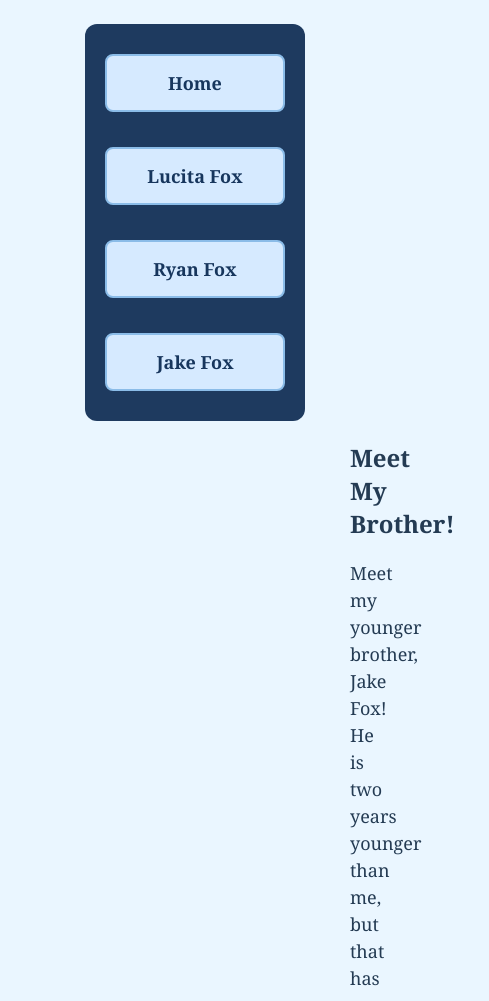
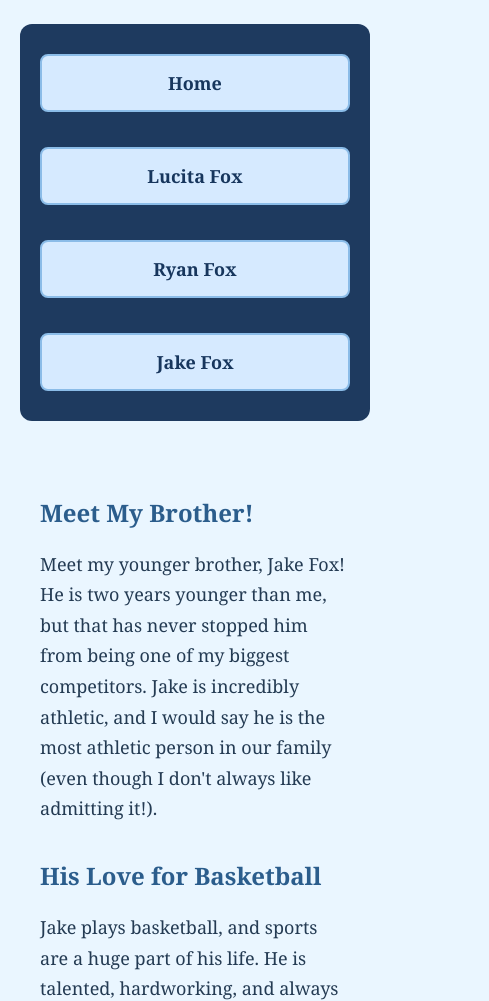
Before and after one commit to Sofox26/bmis235-html-3, a plain HTML site: page page3.html in a window 390 px wide. Shown: the part 85-1086 px from the top of the page, 489 px wide, since content can reach past the window. Drawn offline with Linux system fonts and the light colour scheme.

Commit message:
Fix navigation and adjust main content layout
Added styles to fix navigation overlapping text and improve layout.

```diff
--- a/styles.css
+++ b/styles.css
@@ -165,3 +165,60 @@ main p {
 h1 {
   text-align: center;
 }
+
+
+/* FIX NAVIGATION OVERLAPPING TEXT */
+
+nav {
+  position: fixed;
+  top: 180px;
+  left: 25px;
+  width: 230px;
+  z-index: 10;
+}
+
+/* Move all page content to the right */
+
+main {
+  margin-left: 330px;
+  margin-right: 40px;
+  padding: 20px;
+  box-sizing: border-box;
+}
+
+/* Make section headings fit properly */
+
+main h2 {
+  color: #2b5d8c;
+  text-align: left;
+  margin-top: 35px;
+  margin-bottom: 15px;
+}
+
+/* Make paragraphs easier to read */
+
+main p {
+  line-height: 1.7;
+  margin-bottom: 25px;
+}
+
+/* Keep page titles centered */
+
+h1 {
+  text-align: center;
+  color: #2b5d8c;
+}
+
+/* Adjust layout on smaller screens */
+
+@media (max-width: 700px) {
+  nav {
+    position: static;
+    width: auto;
+  }
+
+  main {
+    margin-left: 0;
+    margin-right: 0;
+  }
+}
```
